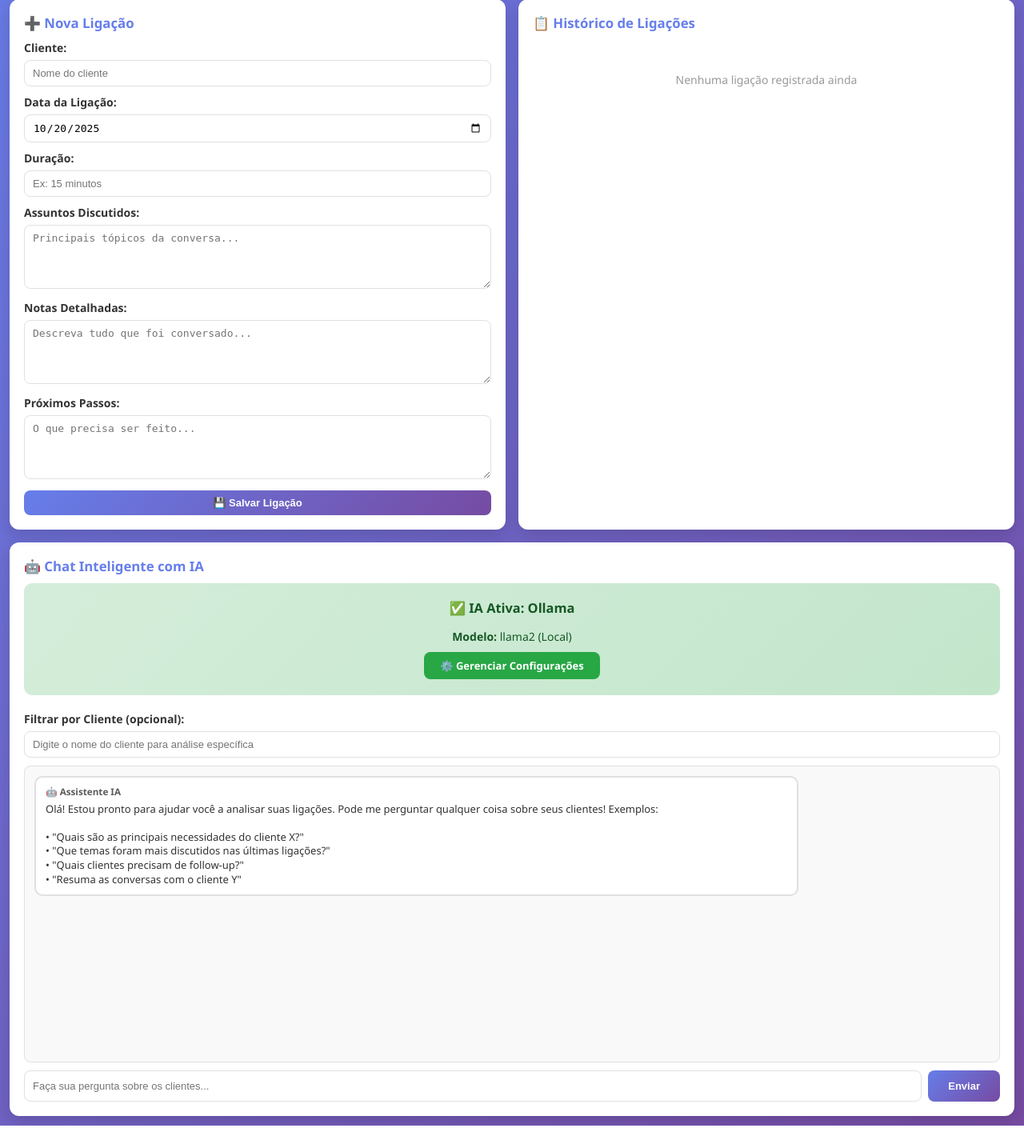
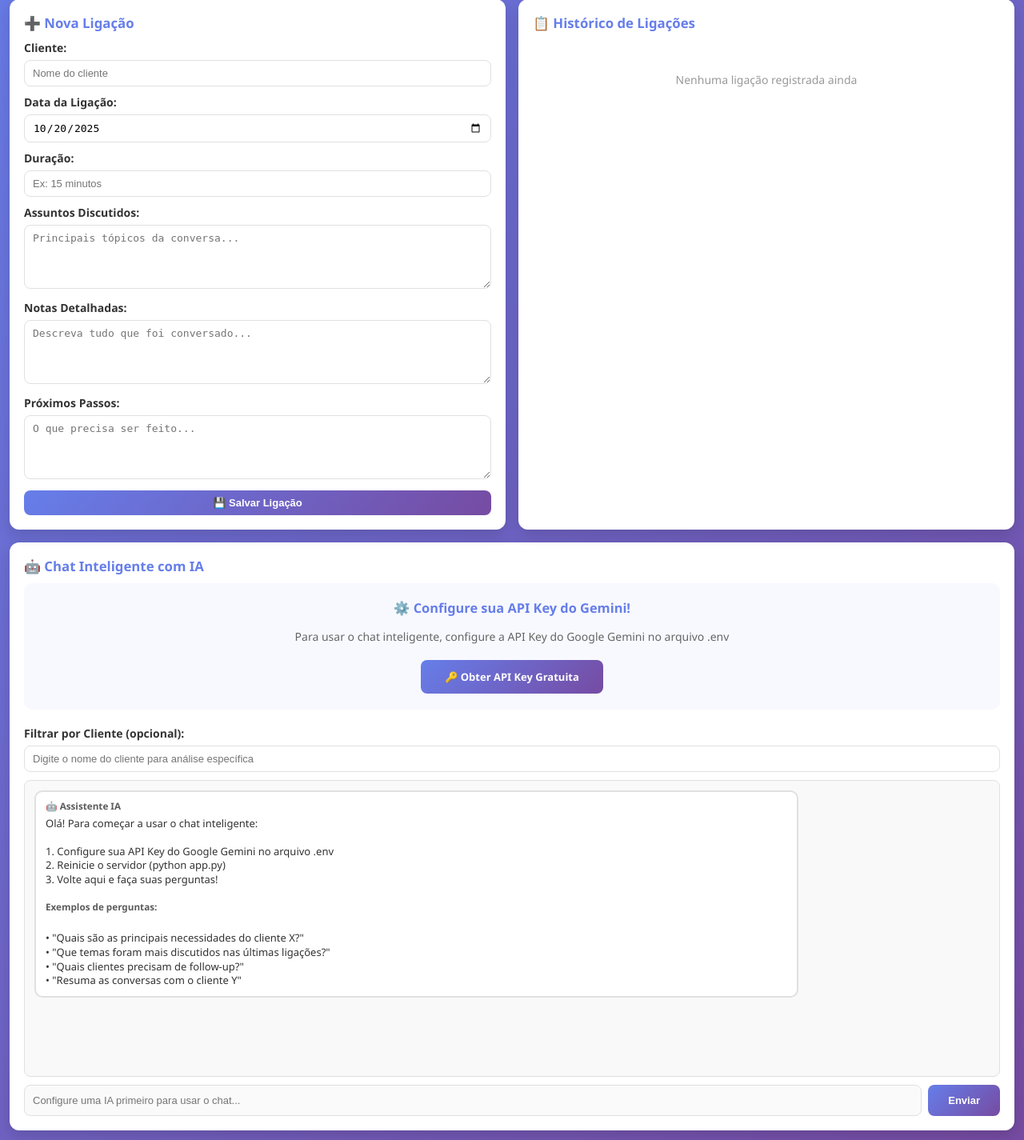
Before and after one commit to robinCardoso/GestaoLigacoes-IA, a Flask app: page / in a window 1280 px wide. Shown: the part 242-1667 px from the top of the page at 80% size. Run offline with Flask 3, Linux system fonts and the light colour scheme; data that the repository does not hold is empty.

Commit message:
feat: remover completamente Ollama do sistema

```diff
--- a/app.py
+++ b/app.py
@@ -216,24 +216,14 @@
 def get_config():
     config = load_config()
 
-    # Verificar qual IA está configurada
-    has_gemini = bool(config.get('gemini_api_key'))
-    has_ollama = False
-
-    try:
-        response = requests.get('http://localhost:11434/api/tags', timeout=2)
-        has_ollama = response.status_code == 200
-    except:
-        pass
+    # Verificar se Gemini está configurado
+    has_gemini = bool(GEMINI_API_KEY)
 
     return jsonify({
         'has_gemini_key': has_gemini,
-        'gemini_api_key': config.get('gemini_api_key', ''),
-        'ollama_model': config.get('ollama_model', 'llama2'),
         'save_ai_conversations': bool(config.get('save_ai_conversations', False)),
         'retention_days': int(config.get('retention_days', 90) or 90),
-        'has_ollama': has_ollama,
-        'active_ia': 'gemini' if has_gemini else ('ollama' if has_ollama else None)
+        'active_ia': 'gemini' if has_gemini else None
     })
 
 # API: Salvar configurações
@@ -312,16 +302,16 @@
             clientes[cliente_nome] = {'nome': cliente_nome}
     return jsonify(list(clientes.values()))
 
-# API: Chat com IA (Ollama - REMOVIDO)
+# API: Chat com IA - Rota antiga do Ollama (removida)
 @app.route('/api/chat/ollama', methods=['POST'])
 def chat_ollama():
     return jsonify({
         'success': False,
         'error': 'Ollama foi removido. Use apenas Google Gemini.'
-    }), 400
+    }), 410  # 410 Gone
 
-# Função antiga (manter por compatibilidade)
-def chat_ollama_old():
+# Função antiga removida
+def _chat_ollama_legacy():
     try:
         pergunta = request.json.get('pergunta')
         modelo = request.json.get('modelo')
@@ -501,20 +491,10 @@
 
     return '\n'.join(contexto)
 
-# API: Obter modelos disponíveis do Ollama
+# Rota antiga do Ollama removida
 @app.route('/api/ollama/models', methods=['GET'])
 def get_ollama_models():
-    try:
-        response = requests.get('http://localhost:11434/api/tags', timeout=5)
-        if response.status_code == 200:
-            models = response.json().get('models', [])
-            return jsonify({
-                'success': True,
-                'models': [m['name'] for m in models]
-            })
-        return jsonify({'success': False, 'models': []})
-    except:
-        return jsonify({'success': False, 'models': []})
+    return jsonify({'success': False, 'error': 'Ollama removido'}), 410
 
 # API: Listar modelos disponíveis do Google Gemini
 @app.route('/api/gemini/models', methods=['GET'])
@@ -557,31 +537,16 @@
             'error': str(e)
         })
 
-# API: Verificar status do Ollama
+# Rotas antigas do Ollama removidas
 @app.route('/api/ollama/status', methods=['GET'])
 def get_ollama_status():
-    try:
-        response = requests.get('http://localhost:11434/api/tags', timeout=3)
-        return jsonify({
-            'success': True,
-            'online': response.status_code == 200
-        })
-    except:
-        return jsonify({
-            'success': True,
-            'online': False
-        })
+    return jsonify({'success': False, 'error': 'Ollama removido'}), 410
 
-# API: Iniciar servidor Ollama (Desabilitado em produção online)
 @app.route('/api/ollama/start', methods=['POST'])
 def start_ollama():
-    return jsonify({
-        'success': False,
-        'error': 'Ollama não está disponível em ambiente online. Use apenas Gemini.'
-    })
+    return jsonify({'success': False, 'error': 'Ollama removido'}), 410
 
-# TODO: Remover função antiga quando necessário
-def start_ollama_old():
+def _start_ollama_legacy():
     try:
         # Verificar se já está rodando
         response = requests.get('http://localhost:11434/api/tags', timeout=2)
@@ -624,16 +589,11 @@
             'error': f'Erro ao iniciar servidor: {str(e)}'
         })
 
-# API: Parar servidor Ollama (Desabilitado em produção online)
 @app.route('/api/ollama/stop', methods=['POST'])
 def stop_ollama():
-    return jsonify({
-        'success': False,
-        'error': 'Ollama não está disponível em ambiente online.'
-    })
+    return jsonify({'success': False, 'error': 'Ollama removido'}), 410
 
-# TODO: Remover função antiga quando necessário
-def stop_ollama_old():
+def _stop_ollama_legacy():
     try:
         # No Windows, tentar parar o processo
         if os.name == 'nt':
@@ -715,8 +675,8 @@
         # Limpar dados de ligações
         save_data({'ligacoes': [], 'clientes': {}})
 
-        # Limpar configurações (manter apenas estrutura básica)
-        save_config({'gemini_api_key': '', 'ollama_model': 'llama2'})
+        # Limpar configurações
+        save_config({'save_ai_conversations': False, 'retention_days': 90})
 
         return jsonify({'success': True, 'message': 'Todos os dados foram limpos'})
     except Exception as e:
--- a/templates/index.html
+++ b/templates/index.html
@@ -431,12 +431,12 @@
             <h2>🤖 Chat Inteligente com IA</h2>
 
             <div id="iaStatusCard" style="background: #f8f9ff; padding: 20px; border-radius: 10px; margin-bottom: 20px; text-align: center;">
-                <h3 style="color: #667eea; margin-bottom: 15px;">⚙️ Configure sua IA primeiro!</h3>
+                <h3 style="color: #667eea; margin-bottom: 15px;">⚙️ Configure sua API Key do Gemini!</h3>
                 <p style="color: #666; margin-bottom: 20px;">
-                    Para usar o chat inteligente, você precisa configurar uma IA (Ollama ou Google Gemini) na página de configurações.
+                    Para usar o chat inteligente, configure a API Key do Google Gemini no arquivo .env
                 </p>
-                <a href="/configuracoes" class="btn" style="width: auto; padding: 12px 30px; text-decoration: none; display: inline-block;">
-                    ⚙️ Ir para Configurações
+                <a href="https://makersuite.google.com/app/apikey" target="_blank" class="btn" style="width: auto; padding: 12px 30px; text-decoration: none; display: inline-block;">
+                    🔑 Obter API Key Gratuita
                 </a>
             </div>
 
@@ -451,8 +451,8 @@
                     <div class="message ai">
                         <strong>🤖 Assistente IA</strong>
                         Olá! Para começar a usar o chat inteligente:<br><br>
-                        1. Clique em "⚙️ Ir para Configurações" acima<br>
-                        2. Configure uma IA (Ollama ou Google Gemini)<br>
+                        1. Configure sua API Key do Google Gemini no arquivo .env<br>
+                        2. Reinicie o servidor (python app.py)<br>
                         3. Volte aqui e faça suas perguntas!<br><br>
                         <strong>Exemplos de perguntas:</strong><br>
                         • "Quais são as principais necessidades do cliente X?"<br>
@@ -488,35 +488,22 @@
 
                 const statusCard = document.getElementById('iaStatusCard');
 
-                // Verificar qual IA está configurada
+                // Verificar se Gemini está configurado
                 if (config.active_ia === 'gemini') {
                     iaConfigured = true;
                     statusCard.style.background = 'linear-gradient(135deg, #d4edda 0%, #c3e6cb 100%)';
                     statusCard.innerHTML = `
-                        <h3 style="color: #155724; margin-bottom: 15px;">✅ IA Ativa: Google Gemini</h3>
+                        <h3 style="color: #155724; margin-bottom: 15px;">✅ Google Gemini Ativo</h3>
                         <p style="color: #155724; margin-bottom: 10px;">
-                            <strong>Modelo:</strong> gemini-2.5-flash (Mais recente, Rápido)
+                            <strong>Modelo:</strong> gemini-2.5-flash (Gratuito, Rápido)
                         </p>
-                        <a href="/configuracoes" class="btn" style="width: auto; padding: 8px 20px; text-decoration: none; display: inline-block; background: #28a745;">
-                            ⚙️ Gerenciar Configurações
-                        </a>
-                    `;
-                    enableChat();
-                } else if (config.active_ia === 'ollama' && config.has_ollama) {
-                    iaConfigured = true;
-                    statusCard.style.background = 'linear-gradient(135deg, #d4edda 0%, #c3e6cb 100%)';
-                    statusCard.innerHTML = `
-                        <h3 style="color: #155724; margin-bottom: 15px;">✅ IA Ativa: Ollama</h3>
-                        <p style="color: #155724; margin-bottom: 10px;">
-                            <strong>Modelo:</strong> ${config.ollama_model} (Local)
-                        </p>
-                        <a href="/configuracoes" class="btn" style="width: auto; padding: 8px 20px; text-decoration: none; display: inline-block; background: #28a745;">
-                            ⚙️ Gerenciar Configurações
+                        <a href="/chat" class="btn" style="width: auto; padding: 8px 20px; text-decoration: none; display: inline-block; background: #28a745;">
+                            💬 Chat em Tela Cheia
                         </a>
                     `;
                     enableChat();
                 } else {
-                    // Nenhuma IA configurada
+                    // Gemini não configurado
                     iaConfigured = false;
                 }
             } catch (error) {
@@ -676,24 +663,14 @@
             };
 
             try {
-                // Tentar primeiro com Gemini, depois Ollama
-                let response = await fetch('/api/chat/gemini', {
+                // Usar apenas Gemini
+                const response = await fetch('/api/chat/gemini', {
                     method: 'POST',
                     headers: {'Content-Type': 'application/json'},
                     body: JSON.stringify(data)
                 });
 
-                let result = await response.json();
-
-                // Se Gemini falhar, tentar Ollama
-                if (!result.success && result.error && result.error.includes('API Key')) {
-                    response = await fetch('/api/chat/ollama', {
-                        method: 'POST',
-                        headers: {'Content-Type': 'application/json'},
-                        body: JSON.stringify(data)
-                    });
-                    result = await response.json();
-                }
+                const result = await response.json();
 
                 document.getElementById('loadingChat').classList.remove('active');
 
```
